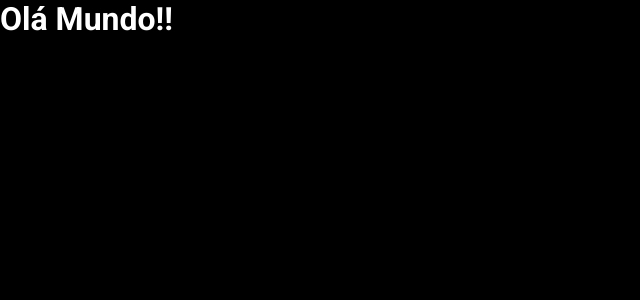
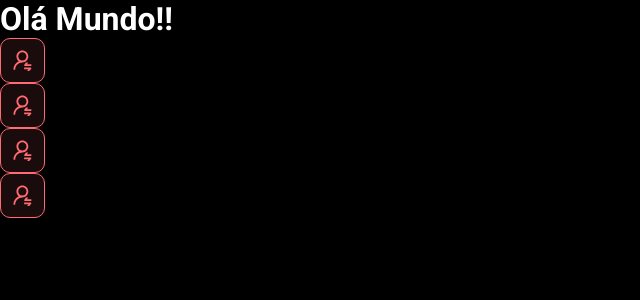
Before and after one commit to NicolasRamires/Dsmeta, a React (Vite) app in the folder frontend/: page / in a window 1280 px wide. Shown: the top 300 px of the page, without its empty margins (0-640 px from the left). Built offline with nearby package versions, Linux system fonts and the light colour scheme.

Commit message:
First component

```diff
--- a/frontend/src/App.tsx
+++ b/frontend/src/App.tsx
@@ -1,7 +1,15 @@
+import NotificationButton from "./components/NotificationButton"
+
 function App() {
-return (
-  <h1>Olá Mundo!!</h1>
-)
+  return (
+    <>
+      <h1>Olá Mundo!!</h1>
+      <NotificationButton />
+      <NotificationButton />
+      <NotificationButton />
+      <NotificationButton />
+    </>
+  )
 }
 
 export default App
--- /dev/null
+++ b/frontend/src/components/NotificationButton/index.tsx
@@ -0,0 +1,18 @@
+import icon from "../../assets/img/notification-icon.svg"
+import './styles.css'
+
+function NotificationButton() {
+    return (
+
+        <div className="dsmeta-red-btn">
+            <img src={icon} alt="Notificar" />
+        </div>
+
+
+
+
+    )
+}
+
+
+export default NotificationButton
--- /dev/null
+++ b/frontend/src/components/NotificationButton/styles.css
@@ -0,0 +1,17 @@
+
+
+.dsmeta-red-btn {
+    height: 45px;
+    width: 45px;
+    background: rgba(255, 107, 114, 0.1);
+    border: 1px solid #ff6b72;
+    border-radius: 10px;
+    display: flex;
+    align-items: center;
+    justify-content: center;
+    cursor: pointer;
+  }
+
+  .dsmeta-red-btn img {
+      width: 19px;
+  }
```
Also changed, not shown: frontend/src/assets/img/notification-icon.svg (added), frontend/src/index.css (line endings or trailing spaces).
